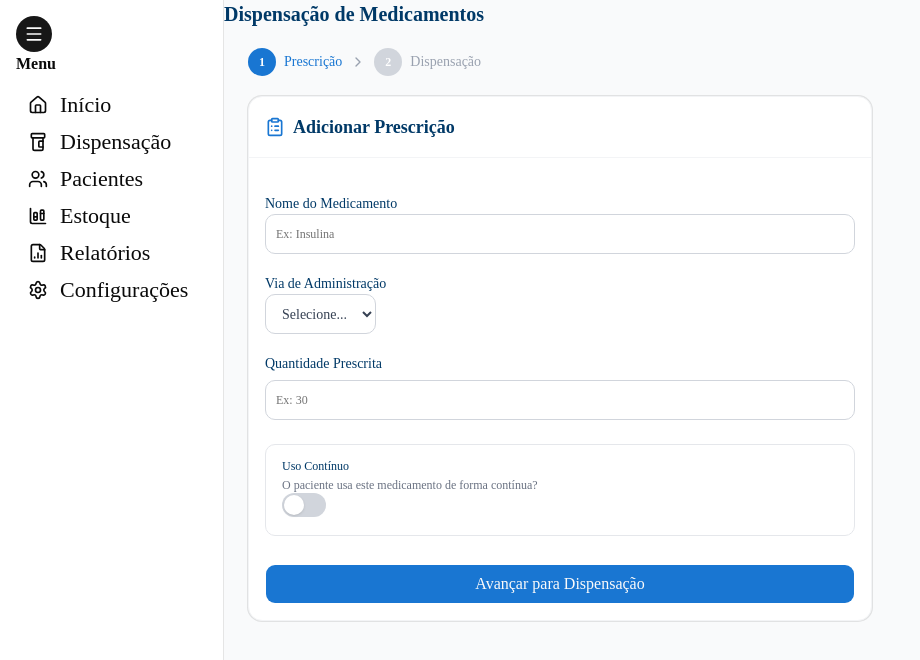
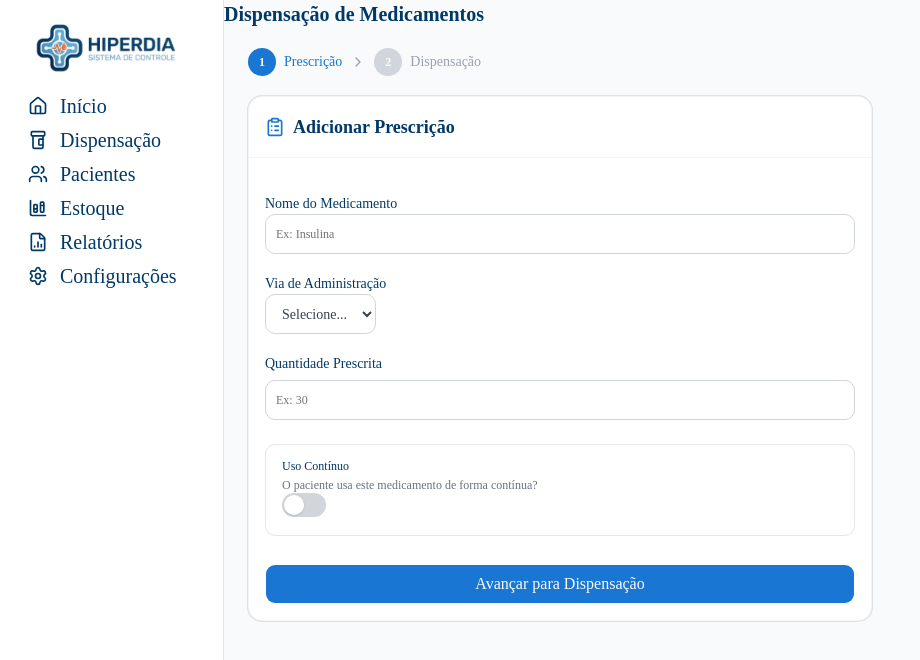
Before and after one commit to brunklln/projeto-hiperdia, a Next.js app: page /dispensacao in a window 1280 px wide. Shown: the top 660 px of the page, without its empty margins (0-920 px from the left). Built offline with nearby package versions, Linux system fonts and the light colour scheme.

Commit message:
feat: ajustes na tela de dashboard e adiconadno a uma LOGO na sidebar

```diff
--- a/src/app/dashboard/page.tsx
+++ b/src/app/dashboard/page.tsx
@@ -49,13 +49,13 @@ export default function AppHome() {
                     <CardHeader>
                         {/* Cards de ações rápidas */}
                         <div className='flex items-center justify-center text-lg sm:text-xl rounded-lg border-gray-200'>
-                            <div className='grid grid-cols-1 sm:grid-cols-2 gap-4 w-full'>
+                            <div className='grid grid-cols-1 sm:grid-cols-2 gap-2 w-full'>
                                 {actionCards.map(({ href, icon: Icon, label}) => (
                                     <Link
                                     href={href}
                                     key={href}
                                     className='relative flex items-center gap-4 bg-[#2196F3] hover:bg-[#1976d2] rounded-xl
-                                    px-5 py-5 min-h-22 text-white transition-colors group'
+                                    px-5 min-h-22 text-white transition-colors group'
                                     >
                                         {/* ìcones */}
                                         <div className='shrink-0 w-15 h-15 flex items-center justify-center bg-white/15
@@ -64,7 +64,7 @@ export default function AppHome() {
                                         </div>
 
                                         {/* textos */}
-                                        <span className='text-[25px] font-medium leading-snug flex-1'>
+                                        <span className='text-[20px] font-medium leading-snug flex-1'>
                                             {label}
                                         </span>
 
--- a/src/components/sidebar/index.tsx
+++ b/src/components/sidebar/index.tsx
@@ -4,6 +4,7 @@
 import { Sheet, SheetContent, SheetTrigger } from "@/components/ui/sheet";
 import { Button } from "../ui/button";
 import Link from "next/link";
+import Image from "next/image";
 import { Settings, FileChartColumn, ChartColumnStacked, Users, PillBottle, Menu, Home } from "lucide-react";
 
 
@@ -24,20 +25,25 @@ export default function AppSidebar() {
             <aside className="p-4 hidden sm:flex flex-col fixed left-0 top-0 h-screen w-56
             border-r z-40">
 
-                {/* BOTAR A LOGOOOOO */}
-                <div className="flex h-9 w-9 items-center justify-center rounded-full bg-primary
-                text-primary-foreground">
-                    <Menu className="h-5 w-5"/>
+                {/* Logo */}
+                <div className="flex items-center justify-center w-45">
+                    <Image
+                        src="/logo_hiperdia.svg"
+                        alt="Logo do sistema"
+                        width={120}
+                        height={40}
+                        priority
+                        className="w-full h-auto"
+                    />
                 </div>
-                <span className="font-semibold text-base">Menu</span>
 
                 <nav className="flex flex-col gap-1 p-3 flex-1 w-full">
                     {navLinks.map(({ href, icon: Icon, label }) => (
                         <Link
                             key={label}
                             href={href}
-                            className="flex items-center gap-3 rounded-lg w-full text-[22px] max-w-full font-medium
-                            text-muted-black hover:bg-[#9ACAE4] hover:text-[#003967] transition-colors"
+                            className="flex items-center gap-3 rounded-lg w-full text-[20px] max-w-full font-medium
+                            text-[#003967] hover:bg-[#9ACAE4] hover:text-[#003967] transition-colors"
                         >
                             <Icon className="h-5 w-5 shrink-0" />
                             {label}
```
